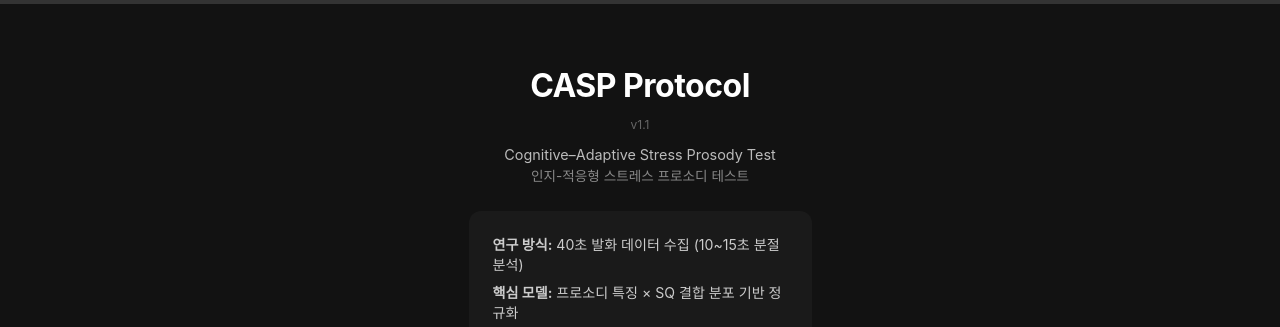
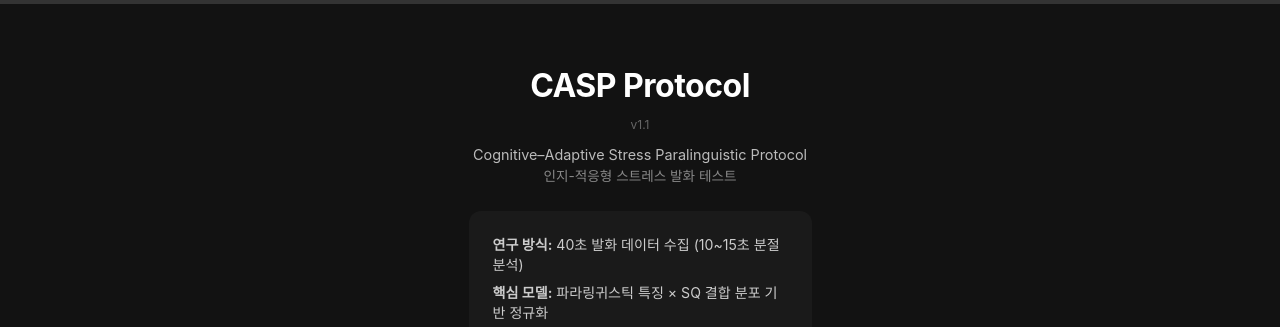
Before and after one commit to maenglion/rhythme-server, a website with bundled scripts: page public/index.html in a window 1280 px wide. Shown: the top 327 px of the page. Built offline with nearby package versions, Linux system fonts and the light colour scheme; no server answers.

Commit message:
명칭 변경 파라링귀스틱

```diff
--- a/public/index.html
+++ b/public/index.html
@@ -15,15 +15,15 @@
         <h1 class="protocol-main-title">CASP Protocol</h1>
         <div class="version-dimmed-sub">v1.1</div>
         <div class="name-sub-group-tight">
-            <p class="en-sub-text">Cognitive–Adaptive Stress Prosody Test</p>
-            <p class="ko-sub-text">인지-적응형 스트레스 프로소디 테스트</p>
+            <p class="en-sub-text">Cognitive–Adaptive Stress Paralinguistic Protocol</p>
+            <p class="ko-sub-text">인지-적응형 스트레스 발화 테스트</p>
         </div>
     </div>
 
     <div class="research-info-card-minimal">
         <ul class="spec-list-tight">
             <li><strong>연구 방식:</strong> 40초 발화 데이터 수집 (10~15초 분절 분석)</li>
-            <li><strong>핵심 모델:</strong> 프로소디 특징 × SQ 결합 분포 기반 정규화</li>
+            <li><strong>핵심 모델:</strong> 파라링귀스틱 특징 × SQ 결합 분포 기반 정규화</li>
             <li><strong>데이터 보호:</strong> 모든 데이터는 익명 세션 ID로 암호화 처리</li>
         </ul>
 
```
Also changed, not shown: public/done.html (+1 -1 lines).
